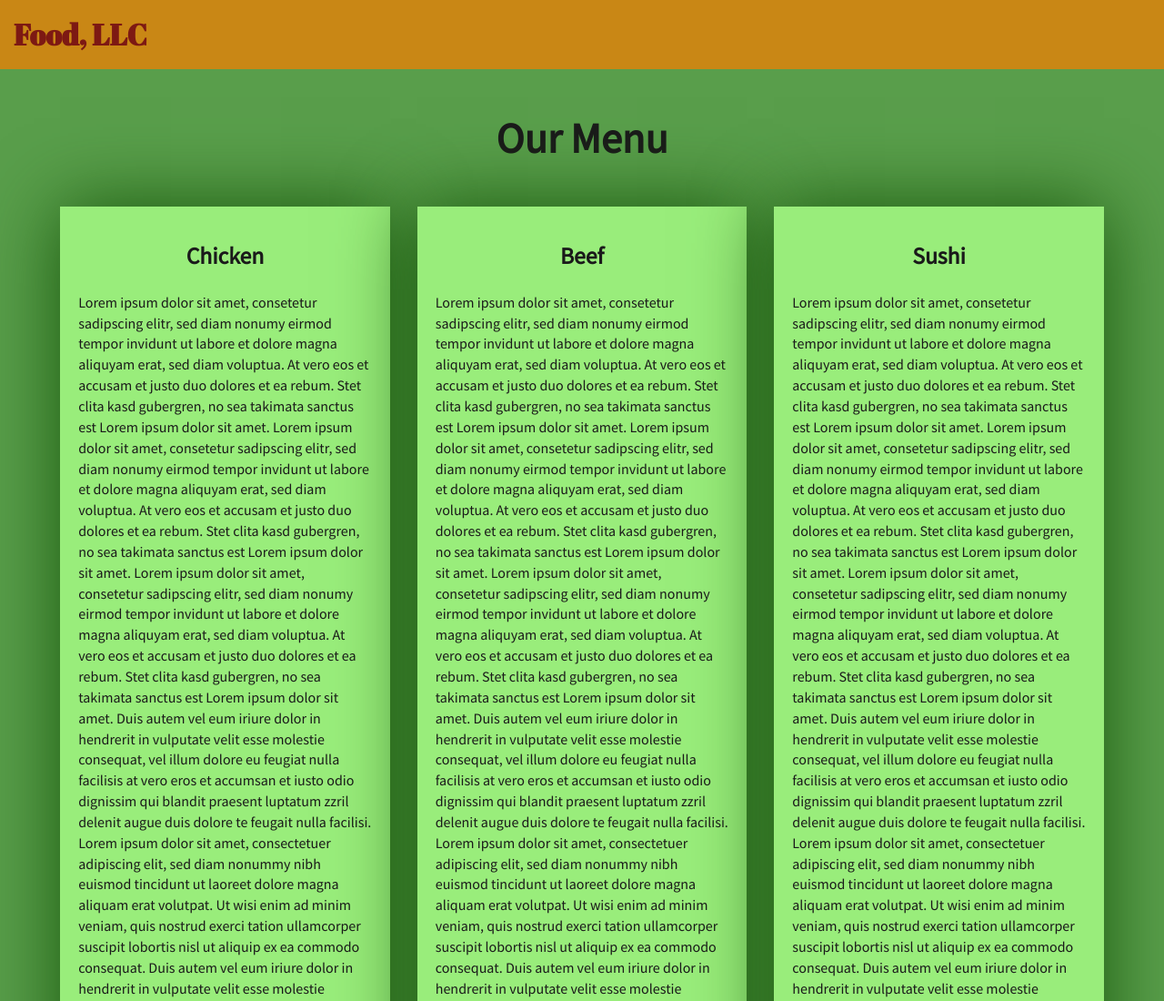
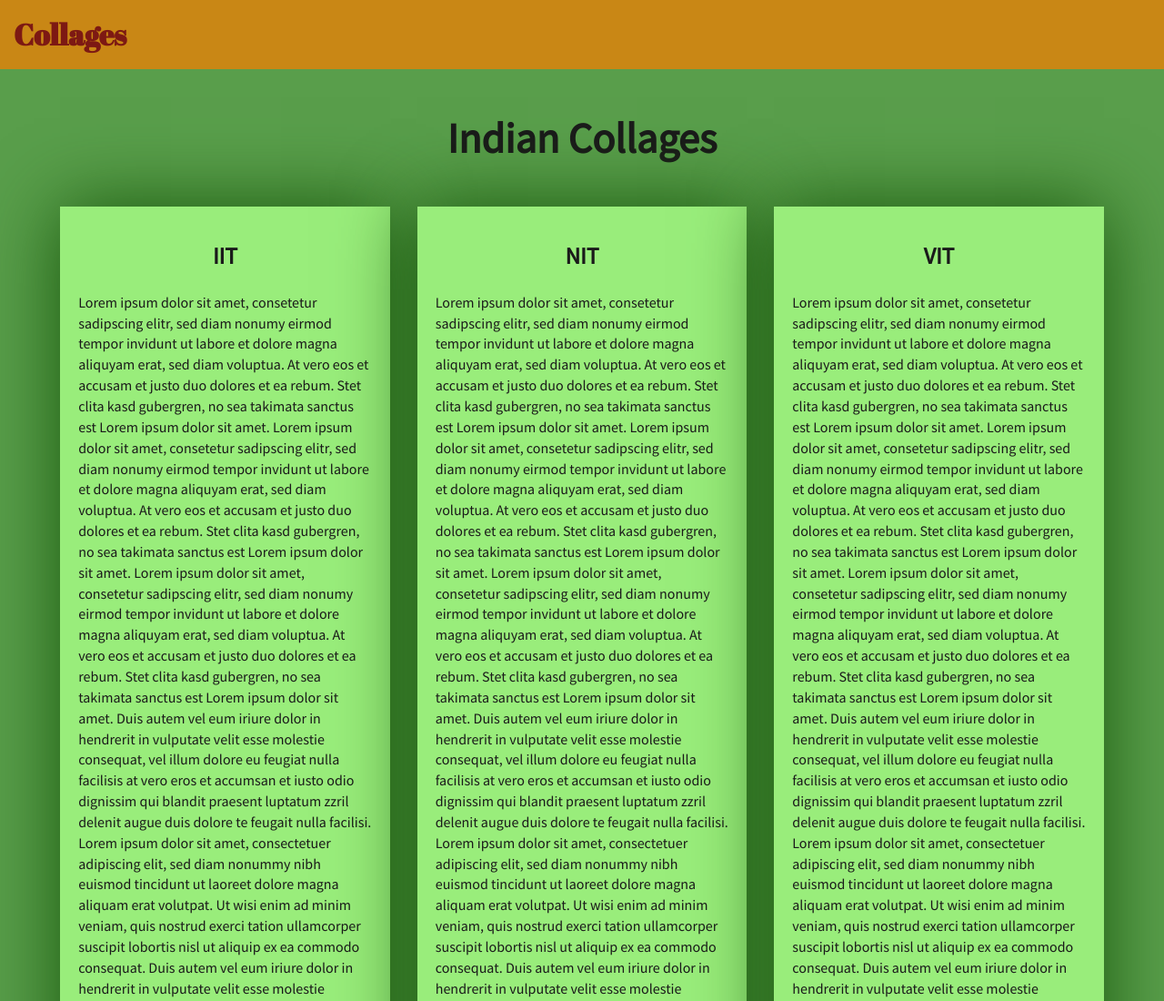
Before and after one commit to TheLakshyaJain/-Coursera_HTML-CSS-Javascript-for-Web-Developers-module3_solution, a plain HTML site: page index.html in a window 1280 px wide. Shown: the top 1100 px of the page at 91% size. Drawn offline with Linux system fonts and the light colour scheme.

Commit message:
Update index.html

```diff
--- a/index.html
+++ b/index.html
@@ -25,7 +25,7 @@
             <div class="container-fluid">
                 <div class="navbar-header">
                     <div class="navbar-brand">
-                        <a href="index.html"><h1>Food, LLC</h1></a>
+                        <a href="index.html"><h1>Collages</h1></a>
                     </div>
 
                     <button type="button" class="navbar-toggle collapsed visible-xs" data-toggle="collapse" data-target="#collapsable-nav" aria-expanded="false">
@@ -54,12 +54,12 @@
     </header>
 
     <div id="main-content" class="container">
-        <h2 id="top-heading" class="text-center">Our Menu</h2>
+        <h2 id="top-heading" class="text-center">Indian Collages</h2>
         <div id="home-tiles" class="row">
             <div class="col-md-4 col-sm-6 col-xs-12">
                 <div id="chicken-tile">
                     <section>
-                        <h3 class="text-center">Chicken</h3>
+                        <h3 class="text-center">IIT</h3>
                         <p>
                             Lorem ipsum dolor sit amet, consetetur sadipscing elitr, sed diam nonumy eirmod tempor invidunt ut labore et dolore magna aliquyam erat, sed diam voluptua. At vero eos et accusam et justo duo dolores et ea rebum. Stet clita kasd gubergren, no sea takimata
                             sanctus est Lorem ipsum dolor sit amet. Lorem ipsum dolor sit amet, consetetur sadipscing elitr, sed diam nonumy eirmod tempor invidunt ut labore et dolore magna aliquyam erat, sed diam voluptua. At vero eos et accusam et justo
@@ -103,7 +103,7 @@
             <div class="col-md-4 col-sm-6 col-xs-12">
                 <div id="beef-tile">
                     <section>
-                        <h3 class="text-center">Beef</h3>
+                        <h3 class="text-center">NIT</h3>
                         <p>
                             Lorem ipsum dolor sit amet, consetetur sadipscing elitr, sed diam nonumy eirmod tempor invidunt ut labore et dolore magna aliquyam erat, sed diam voluptua. At vero eos et accusam et justo duo dolores et ea rebum. Stet clita kasd gubergren, no sea takimata
                             sanctus est Lorem ipsum dolor sit amet. Lorem ipsum dolor sit amet, consetetur sadipscing elitr, sed diam nonumy eirmod tempor invidunt ut labore et dolore magna aliquyam erat, sed diam voluptua. At vero eos et accusam et justo
@@ -153,7 +153,7 @@
             <div class="col-md-4 col-sm-12 col-xs-12">
                 <div id="sushi-tile">
                     <section>
-                        <h3 class="text-center">Sushi</h3>
+                        <h3 class="text-center">VIT</h3>
                         <p>
                             Lorem ipsum dolor sit amet, consetetur sadipscing elitr, sed diam nonumy eirmod tempor invidunt ut labore et dolore magna aliquyam erat, sed diam voluptua. At vero eos et accusam et justo duo dolores et ea rebum. Stet clita kasd gubergren, no sea takimata
                             sanctus est Lorem ipsum dolor sit amet. Lorem ipsum dolor sit amet, consetetur sadipscing elitr, sed diam nonumy eirmod tempor invidunt ut labore et dolore magna aliquyam erat, sed diam voluptua. At vero eos et accusam et justo
```
